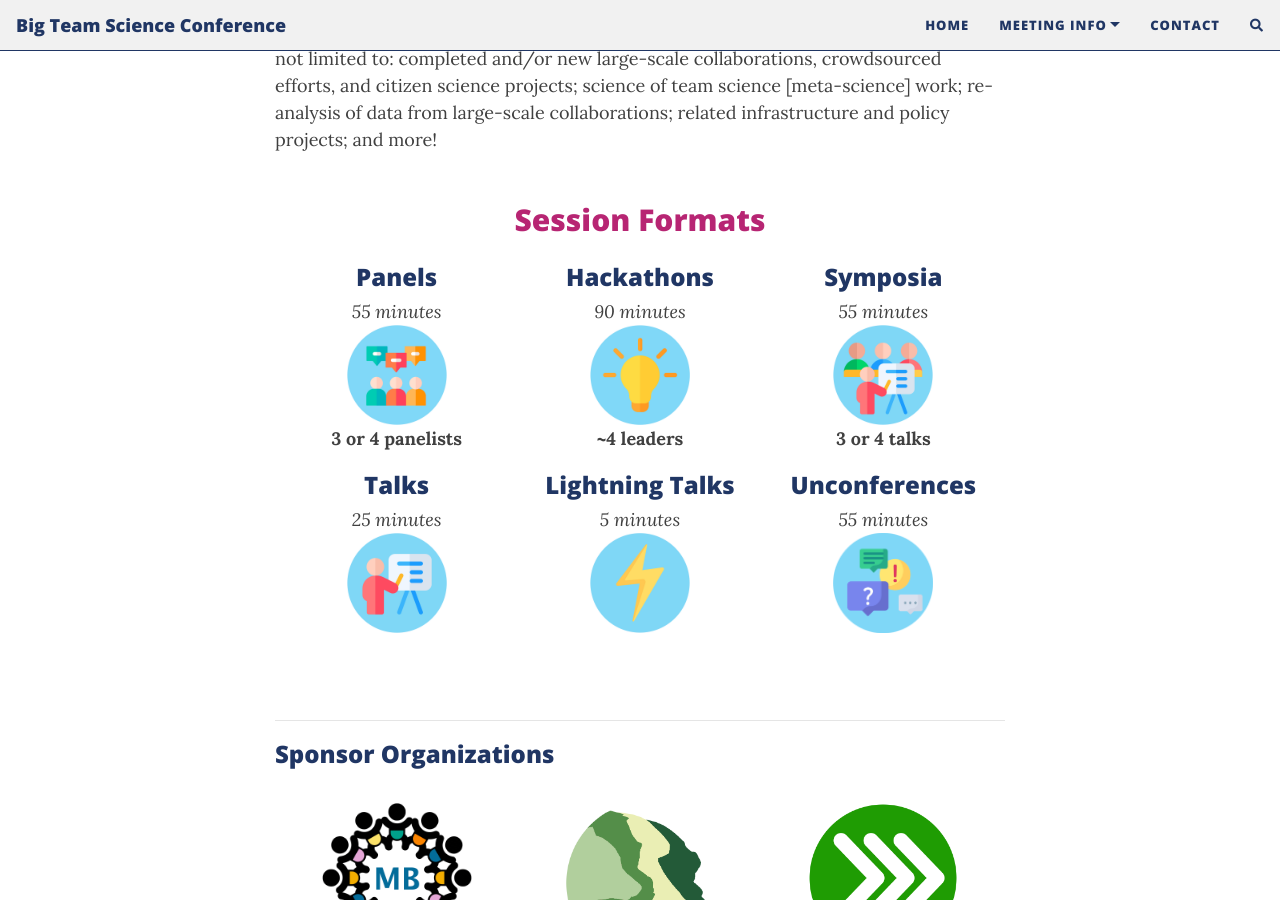
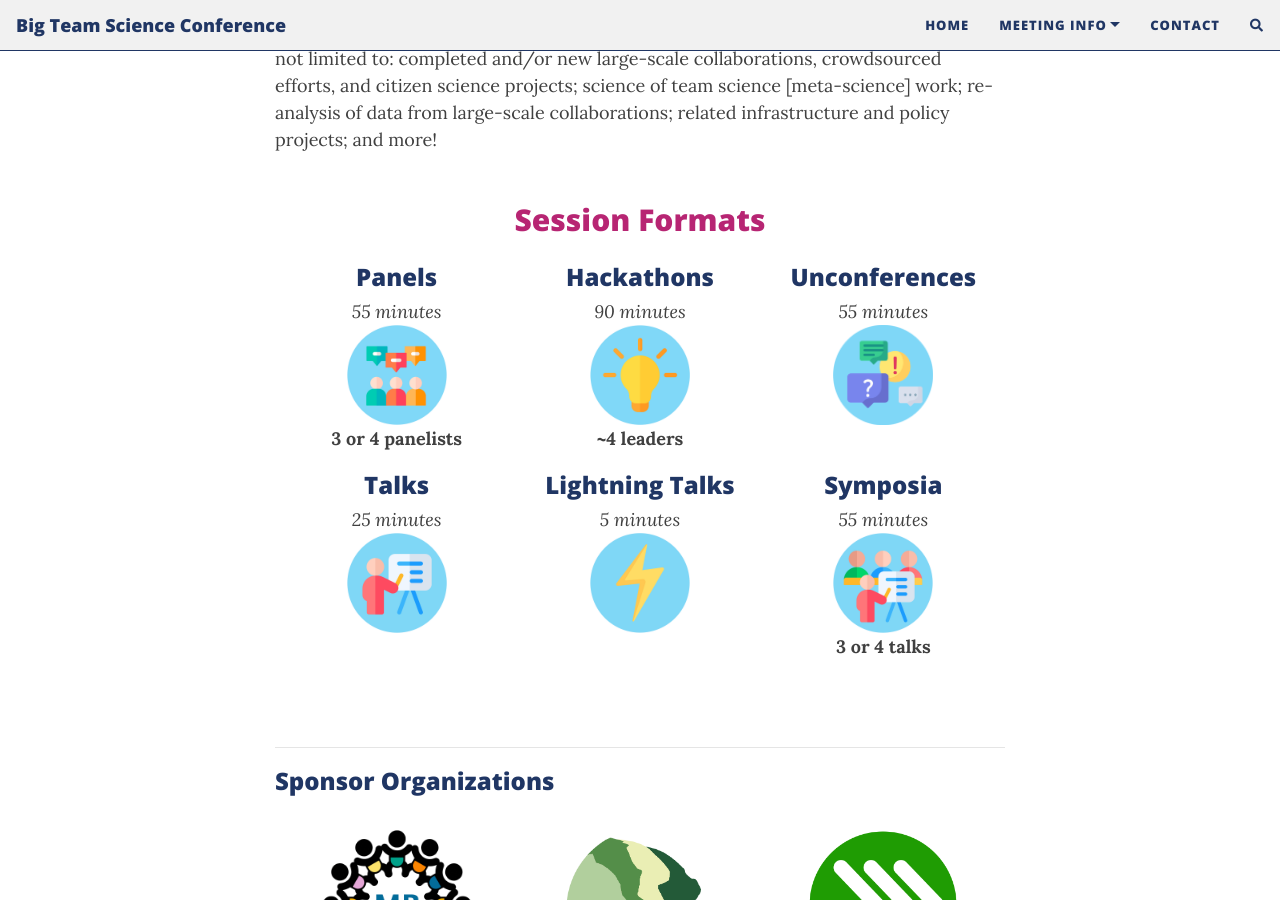
Before and after one commit to bigteamscienceconference/bigteamscienceconference.github.io, a Jekyll site: the page built from index.md, in a window 1280 px wide and 900 px high, scrolled down 1341 px. Built offline with Jekyll 4.4.1, drawn with Linux system fonts in a browser that asks for light colours; nearby versions of some CDN libraries; comment, search, counter and statistics services are not loaded.

Commit message:
Update index.md

```diff
--- a/index.md
+++ b/index.md
@@ -171,10 +171,9 @@ The conference will feature symposia, panel sessions, hackathons, talks, and unc
         <b>~4 leaders</b><br>
       </div>
       <div class="col-sm-4 col-xs-6" align="center">
-        <h3>Symposia</h3>
+        <h3>Unconferences</h3>
         <i>55 minutes</i><br>
-        <img src="/assets/img/symposium.png" alt="symposium" width="100" height="100"><br>
-        <b>3 or 4 talks</b> <br>
+        <img src="/assets/img/unconference.png" alt="unconferences" width="100" height="100"><br>
       </div>
     </div>
     <div class="row justify-content-around">
@@ -189,9 +188,10 @@ The conference will feature symposia, panel sessions, hackathons, talks, and unc
         <img src="/assets/img/lightning.png" alt="lightning talk" width="100" height="100"><br>
       </div>
       <div class="col-sm-4 col-xs-6" align="center">
-        <h3>Unconferences</h3>
+        <h3>Symposia</h3>
         <i>55 minutes</i><br>
-        <img src="/assets/img/unconference.png" alt="unconferences" width="100" height="100"><br>
+        <img src="/assets/img/symposium.png" alt="symposium" width="100" height="100"><br>
+        <b>3 or 4 talks</b> <br>
       </div>
     </div>
     <div class="col-sm-12">
```
